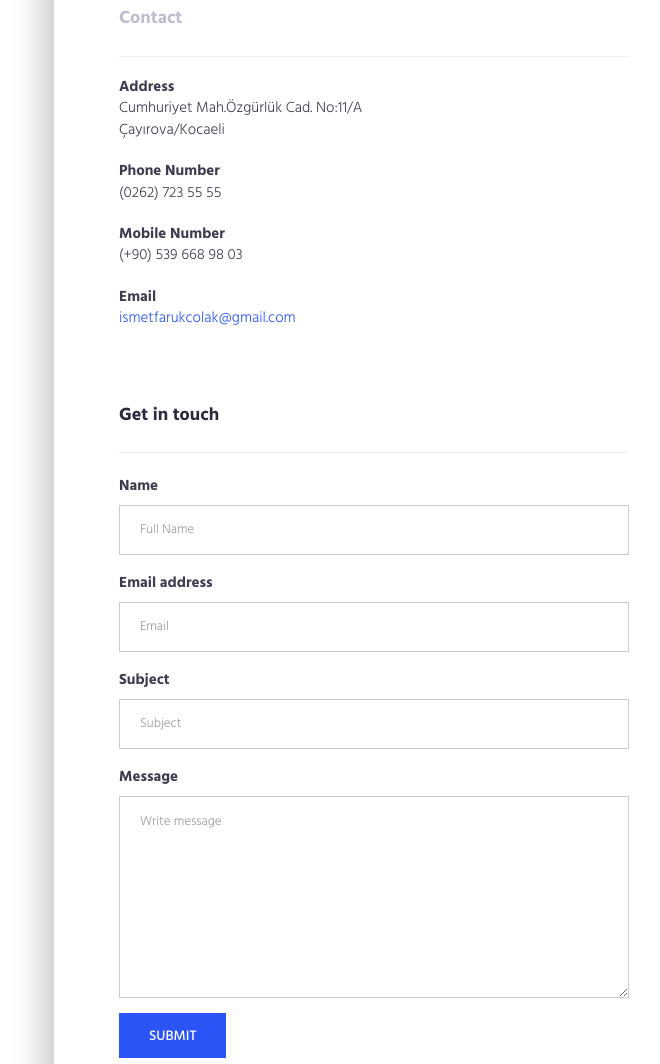
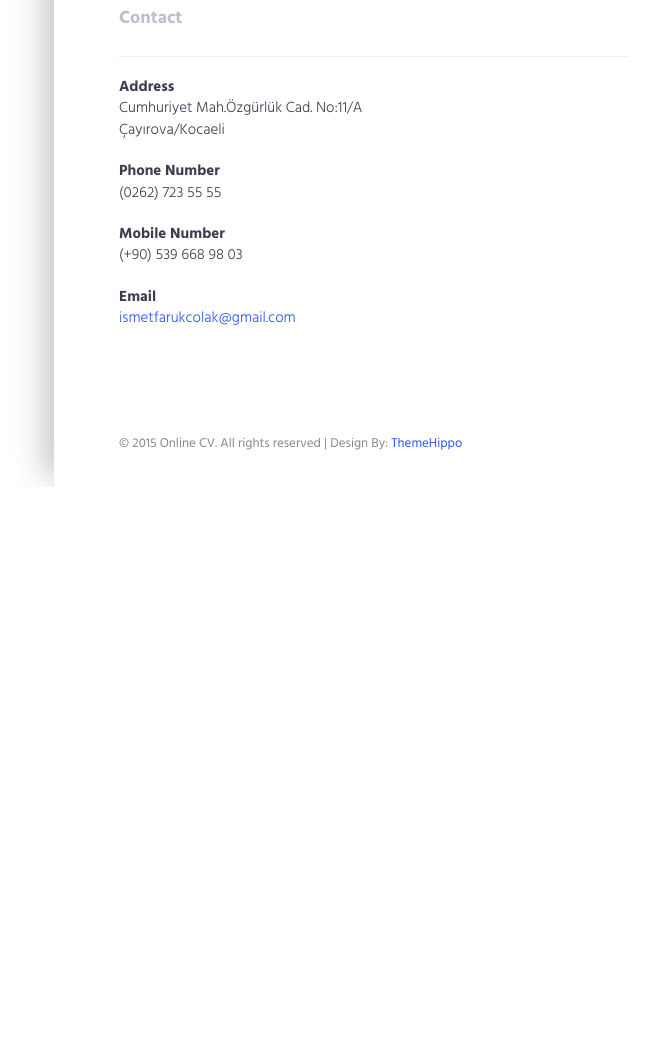
Before and after one commit to Ifarukcolak/Online-CV, a plain HTML site: page index.html in a window 1280 px wide. Shown: the part 2831-3895 px from the top of the page, without its empty margins (586-1246 px from the left). After the commit the page ends 3318 px from the top, so only its background shows below. Drawn offline with Linux system fonts and the light colour scheme.

Commit message:
Update index.html

```diff
--- a/index.html
+++ b/index.html
@@ -308,38 +308,6 @@
                                 </address>
                             </div>
                         </div>
-                        <div class="row ">
-                            <div class="col-md-12">
-                                <div class="feedback-form ">
-                                    <h2>Get in touch</h2>
-                                    <hr>
-                                    <form id="contactForm" action="sendemail.php" method="POST">
-                                        <div class="form-group">
-                                            <label for="InputName">Name</label>
-                                            <input type="text" name="name" required="" class="form-control"
-                                                id="InputName" placeholder="Full Name">
-                                        </div>
-                                        <div class="form-group">
-                                            <label for="InputEmail">Email address</label>
-                                            <input type="email" name="email" required="" class="form-control"
-                                                id="InputEmail" placeholder="Email">
-                                        </div>
-                                        <div class="form-group">
-                                            <label for="InputSubject">Subject</label>
-                                            <input type="text" name="subject" class="form-control" id="InputSubject"
-                                                placeholder="Subject">
-                                        </div>
-                                        <div class="form-group">
-                                            <label for="message-text" class="control-label">Message</label>
-                                            <textarea class="form-control" rows="4" required="" name="message"
-                                                id="message-text" placeholder="Write message"></textarea>
-                                        </div>
-
-                                        <button type="submit" class="btn btn-primary">Submit</button>
-                                    </form>
-                                </div>
-                            </div>
-                        </div> -->
                     </div>
                 </section>
 
```
